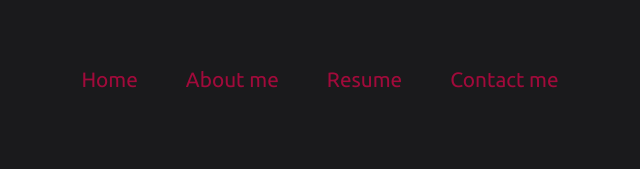
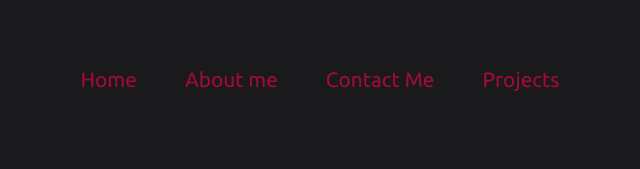
Before and after one commit to Tia4130/Portfolio, a React (Create React App) app: page / in a window 1280 px wide. Shown: the top 169 px of the page, without its empty margins (320-960 px from the left). Built offline with nearby package versions, Linux system fonts and the light colour scheme; a web font is replaced by a local one.

Commit message:
fixing navbar for mobile/website and adding the links

```diff
--- a/src/components/About.js
+++ b/src/components/About.js
@@ -8,8 +8,8 @@ import Footer from './Footer';
 export default function About() {
     return (
         <>
+            <Header />
             <div className='about-me-section aboutme-inside'>
-                <Header />
                 <div className='d-flex flex-column'>
                     <span className='animation-aboutme'>About Me</span>
 
--- a/src/components/Footer.js
+++ b/src/components/Footer.js
@@ -17,7 +17,7 @@ export default function Footer() {
                         <i className="fab fa-linkedin-in" aria-hidden="true"></i>
                     </div>
                 </a>
-                <a href="#" target="blank" className="social-margin">
+                <a href="https://github.com/Tia4130" target="blank" className="social-margin">
                     <div className="social-icon github">
                         <i className="fab fa-github" aria-hidden="true"></i>
                     </div>
--- a/src/components/Header.js
+++ b/src/components/Header.js
@@ -28,9 +28,10 @@ export default function Header() {
 
     }, []);
     return (
-        <div className="menu">
+        <>
             {/* website nav:  */}
             <Nav />
+            <div className="menu">
 
                 {/* mobile nav: */}
                 <div className='mobile-shouldnotshow'>
@@ -44,5 +45,6 @@ export default function Header() {
                     </div>
                 </div>
             </div>
+        </>
     )
 }
--- a/src/components/Nav.js
+++ b/src/components/Nav.js
@@ -1,4 +1,5 @@
 import React, { useState } from 'react'
+import { Link } from "react-router-dom"
 import '../css/Nav.css';
 
 export default function Nav() {
@@ -13,10 +14,10 @@ export default function Nav() {
                 <span className='brand-name'></span>
 
                 <div className='d-flex flex-rows'>
-                    <span className='mx-4 nav-items'>Home</span>
-                    <span className='mx-4 nav-items'>About me</span>
-                    <span className='mx-4 nav-items'>Resume</span>
-                    <span className='mx-4 nav-items'>Contact me</span>
+                    <Link to='/'><span className='mx-4 nav-items'>Home</span></Link>
+                    <Link to='/about'><span className='mx-4 nav-items'>About me</span></Link>
+                    <Link to='/contact-me'> <span className='mx-4 nav-items'>Contact Me</span></Link>
+                    <Link to='/projects'> <span className='mx-4 nav-items'>Projects</span></Link>
                 </div>
             </nav>
         </>
```
Lines whose indentation alone changed are shown as unchanged.
